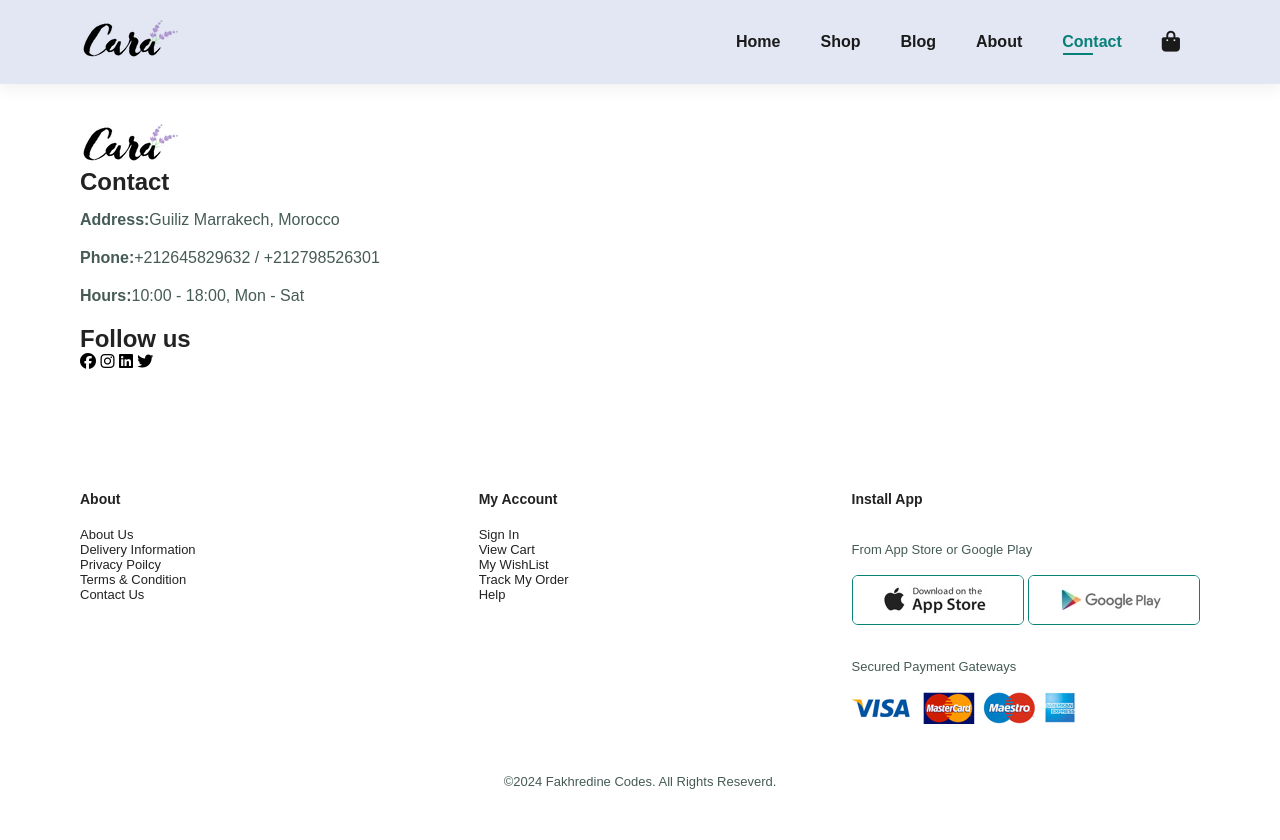
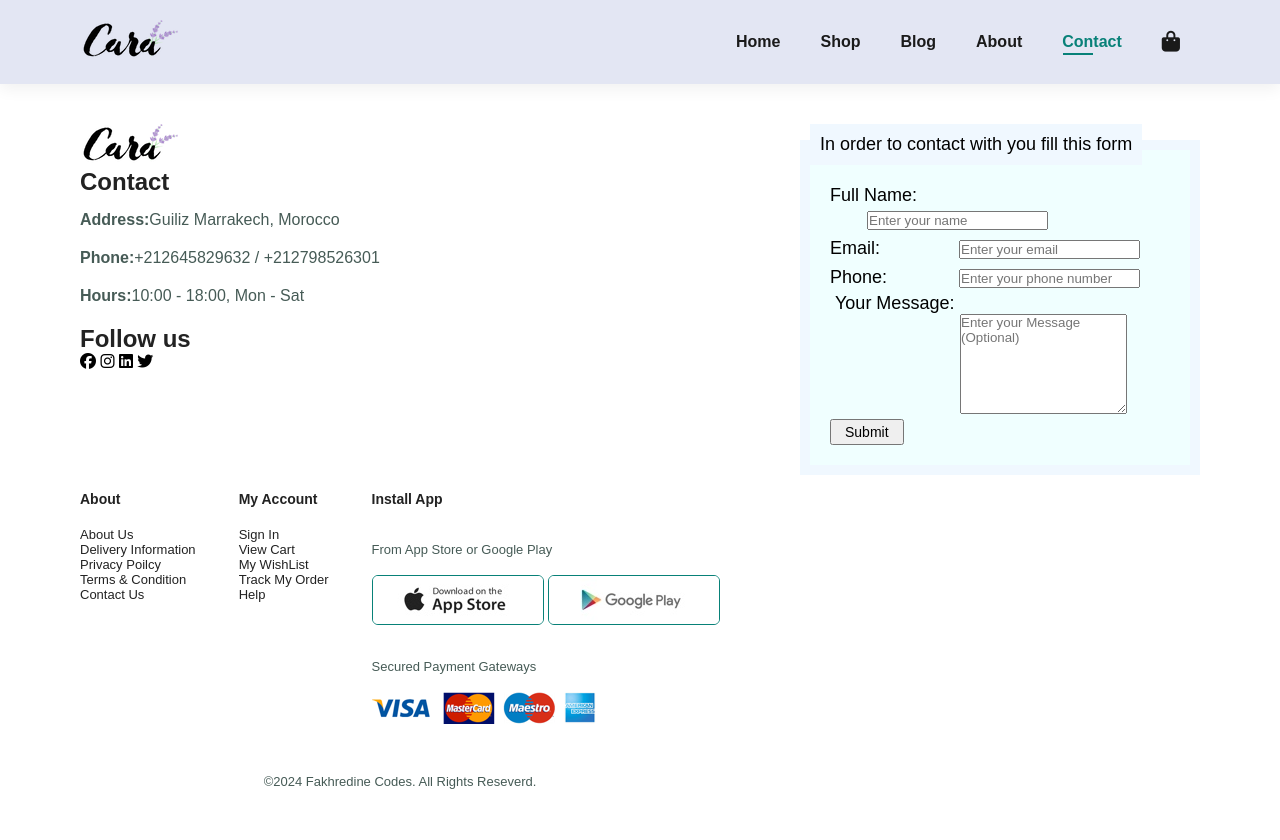
Before and after one commit to saadelquaul/Improving_an_e-commerce_website, a plain HTML site: page Cara_Ecommerce_Website/contact.html in a window 1280 px wide. Drawn offline with Linux system fonts and the light colour scheme.

Commit message:
adding a Form to contact page

```diff
--- a/Cara_Ecommerce_Website/contact.html
+++ b/Cara_Ecommerce_Website/contact.html
@@ -27,6 +27,26 @@
         <main class="section-p1">
 
             <div class="col">
+              <fieldset style="width: 400px;float:right;border: 10px solid aliceblue;background-color:azure;font-size: large;overflow-x: auto;">
+                <legend style="padding: 10px;background-color:aliceblue;">In order to contact with you fill this form</legend>
+                <form action="" method="get" style="padding: 10px;margin: 10px;">
+
+                    <label for="name">Full Name:</label >
+                    <input type="text" id="name" name="FullName" style="margin: 5px 37px;" placeholder="Enter your name" required>
+                    <br>
+                    <label for="email">Email:</label>
+                    <input type="email" name="Email" id="email" style="margin: 5px 0;margin-left: 74px;" placeholder="Enter your email" required>
+                    <br>
+                    <label for="phone">Phone:</label>
+                    <input type="tel" name="Phone Number" id="phone" style="margin: 5px 0px;margin-left: 67px;" placeholder="Enter your phone number" required>
+                    <br>
+                    <label for="message" style="margin: 5px;">Your Message:</label>
+                    <textarea name="Message" id="message" style="margin-left: 130px;max-width: 167px;min-width: 167px;max-height: 100px;min-height: 100px;" placeholder="Enter your Message (Optional)"></textarea>
+                    <input type="submit" style="font-size: 14px; padding:3px 13px">
+                    <br>
+                </form>
+
+            </fieldset>
                 <img src="./img/logo.png" alt="logo" class="logo" />
                 <h4>Contact</h4>
                 <p><strong>Address:</strong>Guiliz Marrakech, Morocco</p>
```
